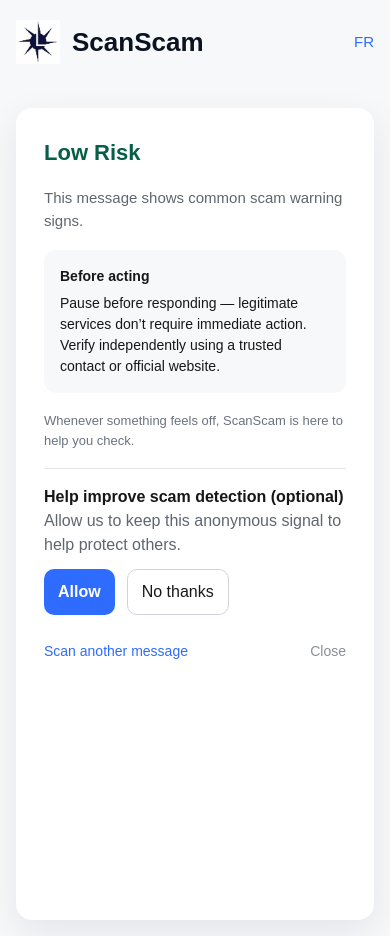
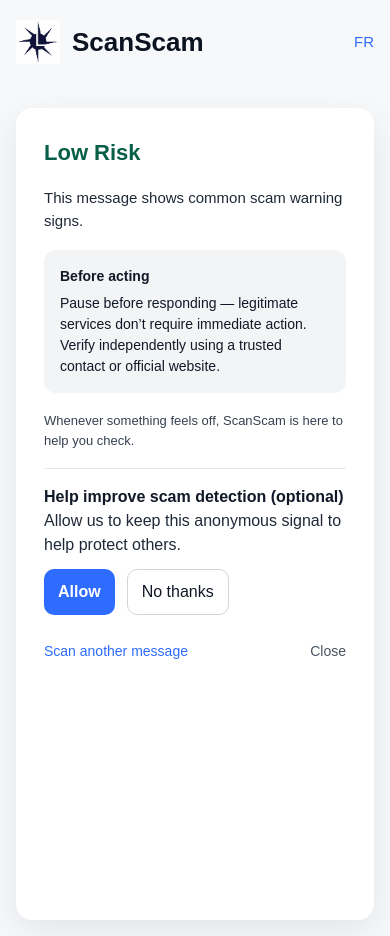
Before and after one commit to Gabothefounder/scanscam, a Next.js app: page /result in a window 390 px wide. Built offline with nearby package versions, Linux system fonts and the light colour scheme.

Commit message:
Fix mobile text contrast on result page

```diff
--- a/app/result/page.tsx
+++ b/app/result/page.tsx
@@ -75,18 +75,15 @@
 
   useEffect(() => {
     try {
-      // language
       const params = new URLSearchParams(window.location.search);
       const l = params.get("lang");
       setLang(l === "fr" ? "fr" : "en");
 
-      // scan result
       const stored = sessionStorage.getItem("scanResult");
       if (stored) {
         setResult(JSON.parse(stored));
       }
     } catch {
-      // fail silently — user still sees page
       setResult(null);
     }
   }, []);
@@ -105,9 +102,7 @@
         consent: true,
         scan_result: result,
       }),
-    }).catch(() => {
-      // intentionally silent
-    });
+    }).catch(() => {});
   }, [consented, result, consentSent]);
 
   const t = copy[lang];
@@ -197,23 +192,57 @@
     gap: "18px",
     boxShadow: "0 12px 36px rgba(11,18,32,0.08)",
   },
+
   tier_low: { fontSize: 22, fontWeight: 600, color: "#065F46" },
   tier_medium: { fontSize: 22, fontWeight: 600, color: "#B45309" },
   tier_high: { fontSize: 22, fontWeight: 600, color: "#991B1B" },
-  summary: { fontSize: 15, color: "#5F6670" },
-  reasons: { paddingLeft: 18, fontSize: 15 },
+
+  summary: { fontSize: 15, color: "#1F2937" },
+
+  reasons: {
+    paddingLeft: 18,
+    fontSize: 15,
+    color: "#1F2937",
+  },
+
   guidance: {
-    backgroundColor: "#F7F8FA",
+    backgroundColor: "#F3F4F6",
     borderRadius: 12,
     padding: 16,
     fontSize: 14,
+    color: "#111827",
   },
-  guidanceTitle: { fontWeight: 600, marginBottom: 6 },
-  presence: { fontSize: 13, color: "#6B7280" },
-  consent: { borderTop: "1px solid #E5E7EB", paddingTop: 16 },
-  consentTitle: { fontWeight: 600 },
-  consentText: { color: "#5F6670", marginBottom: 12 },
-  consentActions: { display: "flex", gap: 12 },
+
+  guidanceTitle: {
+    fontWeight: 600,
+    marginBottom: 6,
+  },
+
+  presence: {
+    fontSize: 13,
+    color: "#374151",
+  },
+
+  consent: {
+    borderTop: "1px solid #E5E7EB",
+    paddingTop: 16,
+  },
+
+  consentTitle: {
+    fontWeight: 600,
+    color: "#111827",
+  },
+
+  consentText: {
+    color: "#1F2937",
+    marginBottom: 12,
+  },
+
+  consentActions: {
+    display: "flex",
+    gap: 12,
+  },
+
   allow: {
     backgroundColor: "#2E6BFF",
     color: "#FFFFFF",
@@ -223,20 +252,36 @@
     cursor: "pointer",
     fontWeight: 600,
   },
+
   deny: {
     background: "none",
     border: "1px solid #D1D5DB",
     borderRadius: 10,
     padding: "10px 14px",
     cursor: "pointer",
+    color: "#111827",
   },
-  thankYou: { fontSize: 14, color: "#5F6670" },
+
+  thankYou: {
+    fontSize: 14,
+    color: "#1F2937",
+  },
+
   endActions: {
     marginTop: 8,
     display: "flex",
     justifyContent: "space-between",
     fontSize: 14,
   },
-  link: { color: "#2E6BFF", textDecoration: "none", fontWeight: 500 },
-  linkSecondary: { color: "#8A8F98", textDecoration: "none" },
+
+  link: {
+    color: "#2E6BFF",
+    textDecoration: "none",
+    fontWeight: 500,
+  },
+
+  linkSecondary: {
+    color: "#4B5563",
+    textDecoration: "none",
+  },
 };
```
